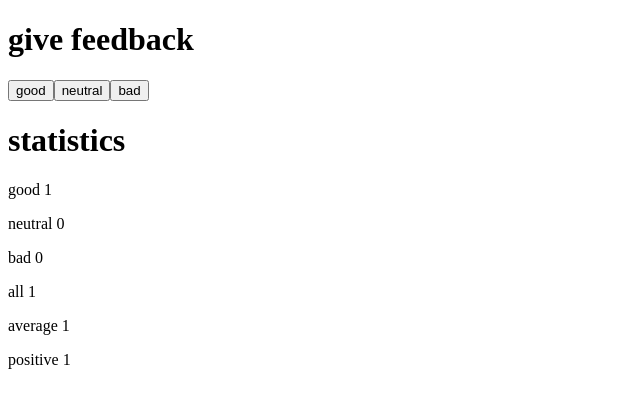
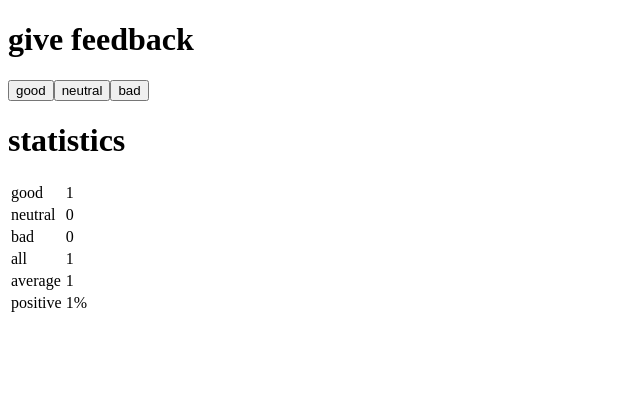
Before and after one commit to Sam-was-hereeee/full-stack-open, a React (Vite) app in the folder part1/unicafe/: page / in a window 1280 px wide. Both pictures are taken after a click on the button "good". Shown: the top 408 px of the page, without its empty margins (0-640 px from the left). Built offline with nearby package versions, Linux system fonts and the light colour scheme.

Commit message:
Finished the unicafe project by making the statistics section a table to make things align

```diff
--- a/part1/unicafe/src/App.jsx
+++ b/part1/unicafe/src/App.jsx
@@ -8,10 +8,10 @@ const Button = ({ handleClick, text}) => {
     )
 };
 
-const Result = ({name, count}) => {
+const StatisticsLine = ({text, value}) => {
     return (
         <>
-            <p>{name} {count}</p>
+            <tr><td>{text}</td><td>{value}</td></tr>
         </>
     )
 }
@@ -34,12 +34,17 @@ const Statistics = ({review}) => {
         return (
             <>
                 <h1>statistics</h1>
-                <Result name={'good'} count={review.good}/>
-                <Result name={'neutral'} count={review.neutral}/>
-                <Result name={'bad'} count={review.bad}/>
-                <Result name={"all"} count={getReviewSum()}/>
-                <Result name={'average'} count={getAverageReview()}/>
-                <Result name={'positive'} count={review.good / getReviewSum()}/>
+                <table>
+                    <tbody>
+                        <StatisticsLine text={'good'} value={review.good}/>
+                        <StatisticsLine text={'neutral'} value={review.neutral}/>
+                        <StatisticsLine text={'bad'} value={review.bad}/>
+                        <StatisticsLine text={"all"} value={getReviewSum()}/>
+                        <StatisticsLine text={'average'} value={getAverageReview()}/>
+                        <StatisticsLine text={'positive'} value={(review.good / getReviewSum())+'%'}/>
+                    </tbody>
+                </table>
+
             </>
         )
     }
```
